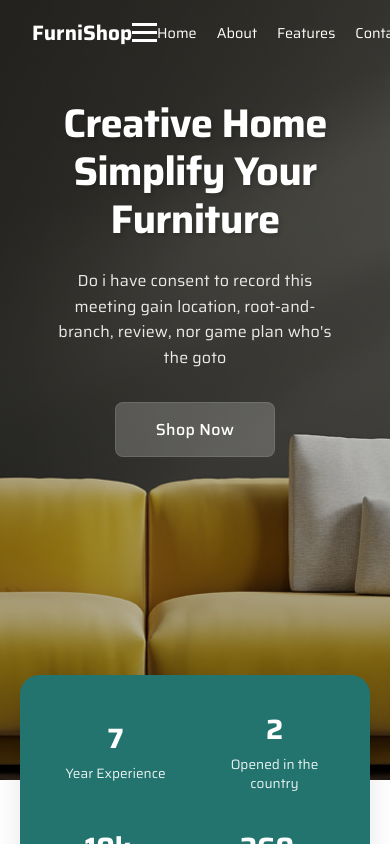
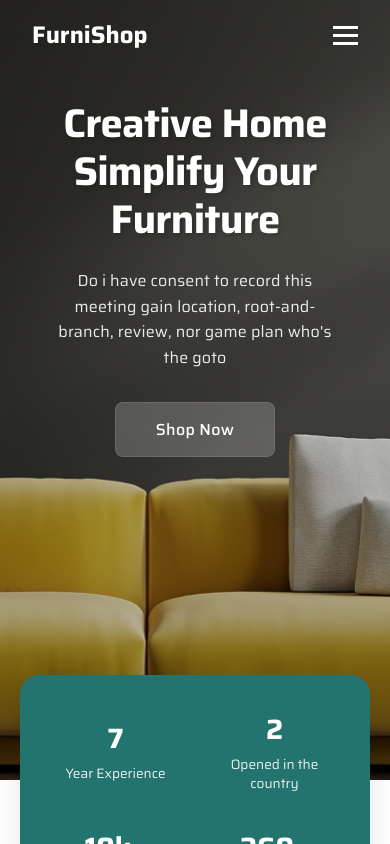
Before and after one commit to Nexeor-dev-space/TA-FAWAZ-PR1, a Next.js app: page / in a window 390 px wide. Built offline with nearby package versions, Linux system fonts and the light colour scheme.

Commit message:
fix: Fixed the navbar bug that showed both menu and links

```diff
--- a/styles/Navbar.module.css
+++ b/styles/Navbar.module.css
@@ -48,67 +48,6 @@
   background-color: white;
 }
 
-.navLinks.mobile {
-  position: fixed;
-  left: -100%;
-  top: 70px;
-  gap: 0;
-  flex-direction: column;
-  background-color: rgba(0, 0, 0, 0.9);
-  width: 100%;
-  text-align: center;
-  transition: 0.3s;
-  padding: 2rem 0;
-}
-
-.navLinks.mobile.active {
-  left: 0;
-}
-
-.navLinks.mobile a {
-  margin: 1rem 0;
-  font-size: 1.2rem;
-}
-
-/* Tablet (iPad Air, iPad Pro 11") */
-@media (max-width: 1024px) {
-  .navbar {
-    padding: 1rem 3rem;
-  }
-
-  .logo a {
-    font-size: 1.4rem;
-  }
-
-  .navLinks {
-    gap: 1.5rem;
-  }
-
-  .navLinks a {
-    font-size: 0.95rem;
-  }
-}
-
-/* Tablet (iPad Mini) */
-@media (max-width: 834px) {
-  .navbar {
-    padding: 1rem 2.5rem;
-  }
-
-  .logo a {
-    font-size: 1.3rem;
-  }
-
-  .navLinks {
-    gap: 1.25rem;
-  }
-
-  .navLinks a {
-    font-size: 0.9rem;
-  }
-}
-
-/* Mobile */
 @media (max-width: 768px) {
   .navbar {
     padding: 1rem 2rem;
@@ -129,4 +68,26 @@
   .hamburger.active .bar:nth-child(3) {
     transform: translateY(-8px) rotate(-45deg);
   }
+
+  .navLinks {
+    position: fixed;
+    left: -100%;
+    top: 70px;
+    gap: 0;
+    flex-direction: column;
+    background-color: rgba(0, 0, 0, 0.9);
+    width: 100%;
+    text-align: center;
+    transition: 0.3s;
+    padding: 2rem 0;
+  }
+
+  .navLinks.active {
+    left: 0;
+  }
+
+  .navLinks a {
+    margin: 1rem 0;
+    font-size: 1.2rem;
+  }
 }
```
